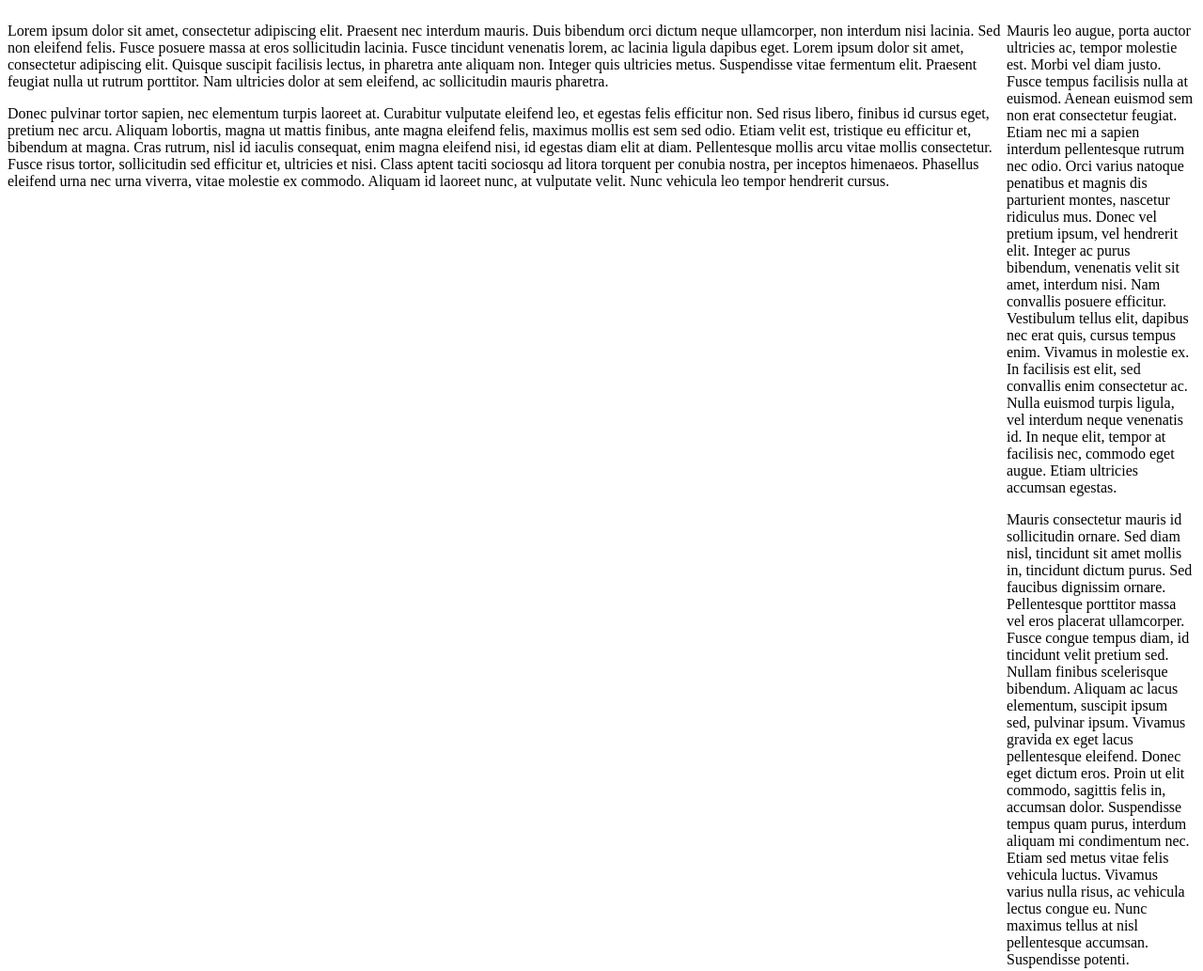
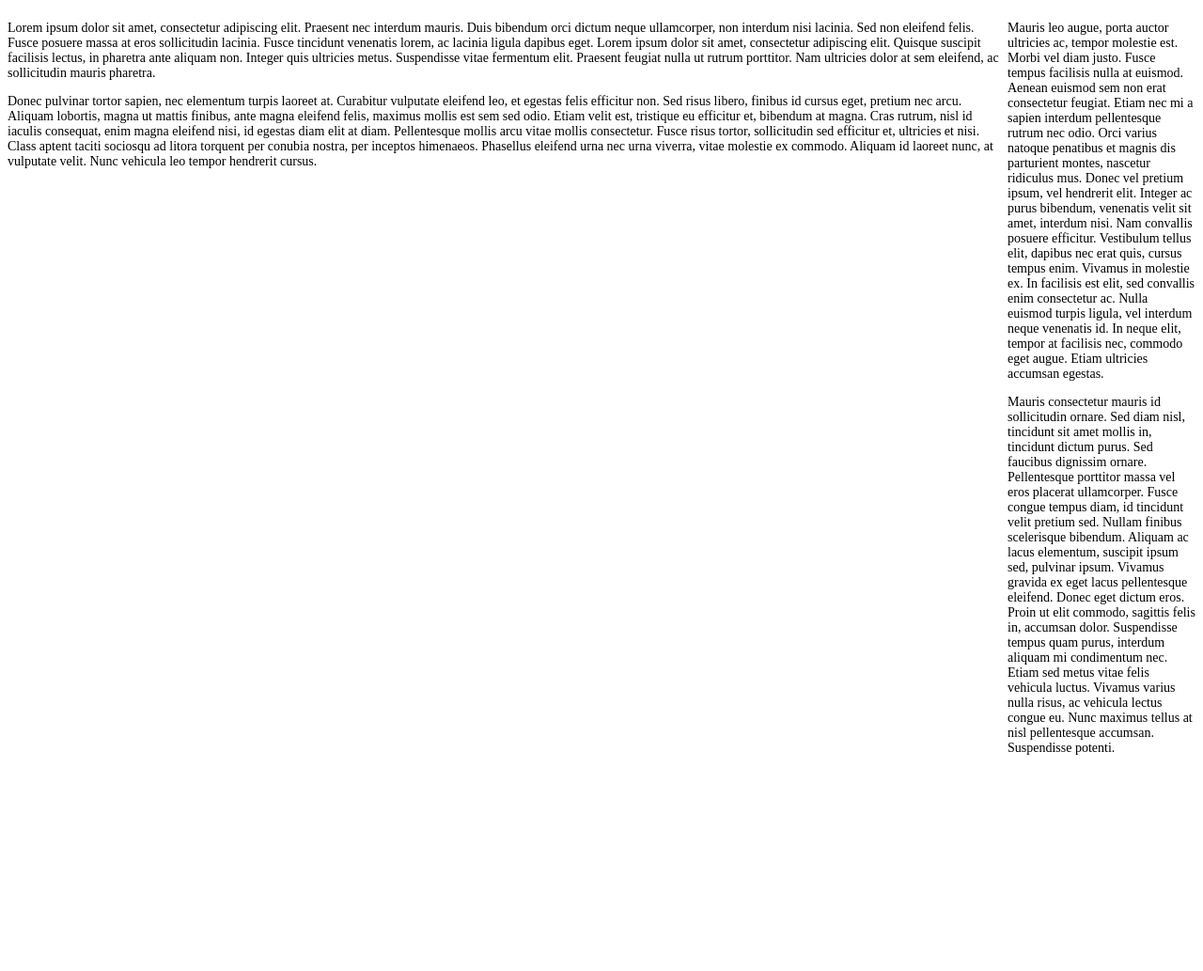
Before and after one commit to hycinth22/learn-in-ife-2018, a plain HTML site: page front-end/7-8/two-cols/page.html in a window 1280 px wide. Shown: the whole page at 94% size. After the commit the page ends 826 px from the top, so only its background shows below. Drawn offline with Linux system fonts and the light colour scheme.

Commit message:
amend previous version

```diff
--- a/front-end/7-8/two-cols/layout3-float.css
+++ b/front-end/7-8/two-cols/layout3-float.css
@@ -6,6 +6,6 @@
     width: calc(100% - 200px);
 }
 #right {
-    overflow: auto; // BFC
+    overflow: auto; /* BFC */
     width: 200px;
 }
--- a/front-end/7-8/two-cols/layout3-position.css
+++ b/front-end/7-8/two-cols/layout3-position.css
@@ -1,12 +1,13 @@
-* {
-    box-sizing: border-box;
+body {
+    font-size: 0; /* 消除两栏之间空格多占据的空间 */
 }
 #left, #right {
     display: inline-block;
     vertical-align: top;
+    font-size: 14px;
 }
 #left {
-    width: calc(100% - 205px); /* don't know why additional 5px? */
+    width: calc(100% - 200px);
 }
 #right {
     width: 200px;
```
Also changed, not shown: front-end/7-8/two-cols/page.html (line endings or trailing spaces).
